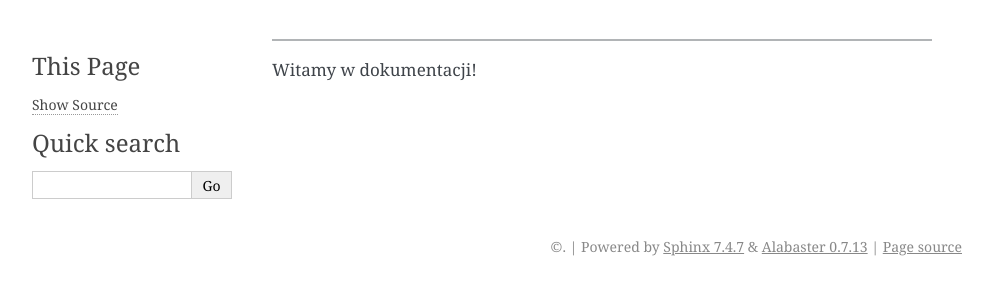
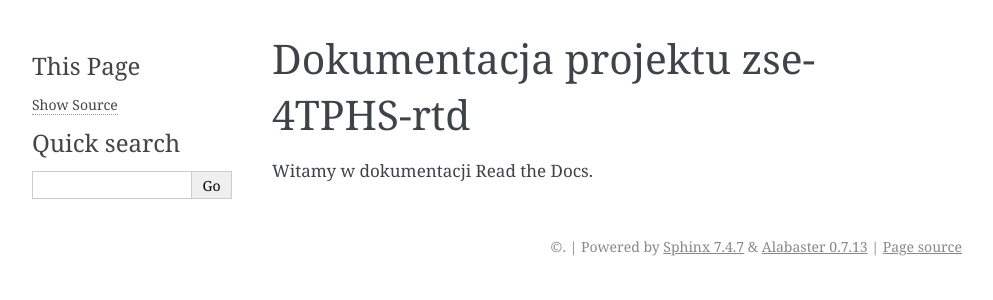
Before and after one commit to darknezz24/zse-4TPHS-rtd, a Sphinx documentation site: the page built from docs/index.rst, in a window 1280 px wide. Shown: the top 300 px of the page, without its empty margins (148-1141 px from the left). Built offline with Sphinx 7.4.7, drawn with Linux system fonts in a browser that asks for light colours; pages that are not in the unit, such as notebooks, are missing from menus.

Commit message:
Update index.rst

```diff
--- a/docs/index.rst
+++ b/docs/index.rst
@@ -1,6 +1,7 @@
-===================
+Dokumentacja projektu zse-4TPHS-rtd
+===================================
 
-Witamy w dokumentacji!
+Witamy w dokumentacji Read the Docs.
 
 .. toctree::
    :maxdepth: 2
```
